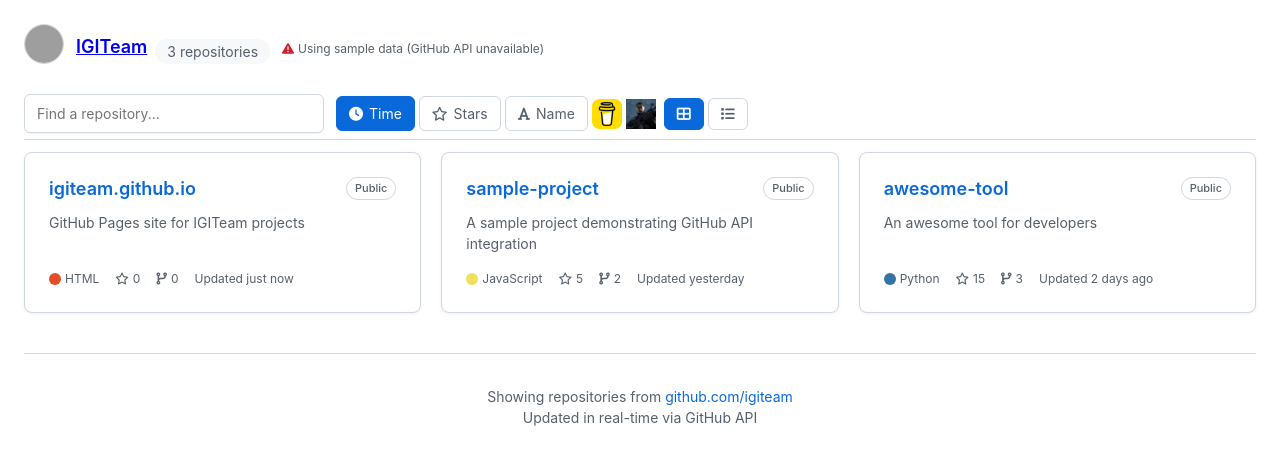
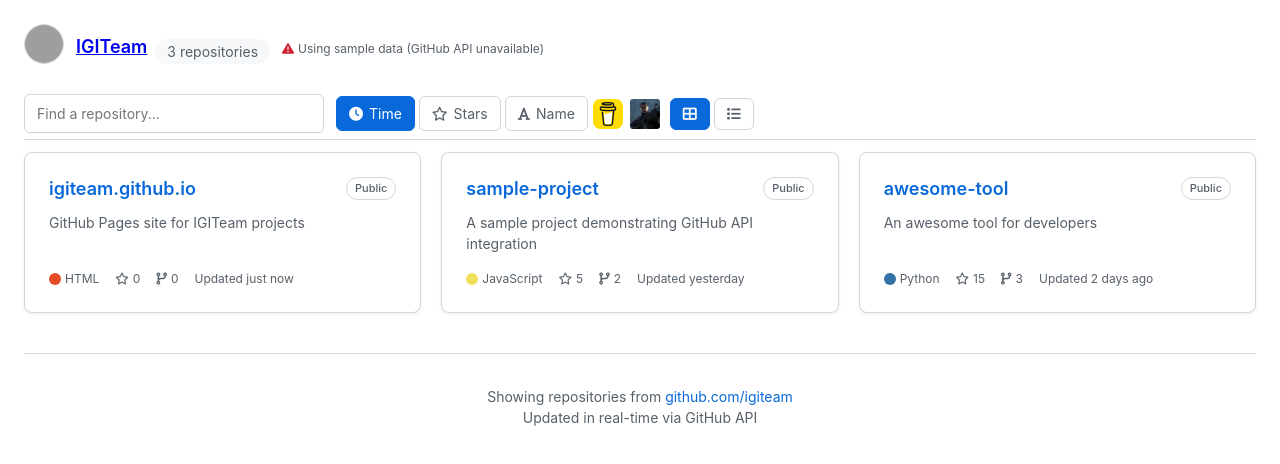
Before and after one commit to igiteam/igiteam.github.com, a plain HTML site: page index.html in a window 1280 px wide. Drawn offline with Linux system fonts and the light colour scheme; no server answers; grey boxes are pictures that could not be loaded.

Commit message:
Update index.html

```diff
--- a/index.html
+++ b/index.html
@@ -603,18 +603,18 @@
                             <i class="fas fa-font"></i>
                             <span class="sort-text">Name</span>
                         </button>
-                        <div style="width: 30px; height: 30px;  display: flex; align-items: center; justify-content: center; cursor: pointer; transition: all 0.3s ease;">
+                        <div style="width: 33px; height: 33px;  display: flex; align-items: center; justify-content: center; cursor: pointer; transition: all 0.3s ease;">
                             <a href="https://buymeacoffee.com/igiteam" target="_blank"
                                 style="display: flex; align-items: center; justify-content: center; width: 100%; height: 100%;">
                                 <img src="https://raw.githubusercontent.com/igiteam/igiteam.github.com/refs/heads/main/apple-icon-120x120.webp"
                                     alt="Buy Me a Coffee" style="width: 30px; height: 30px; display: block;">
                             </a>
                         </div>
-                        <div style="width: 30px; height: 30px;  display: flex; align-items: center; justify-content: center; cursor: pointer; transition: all 0.3s ease;">
+                        <div style="width: 33px; height: 33px;  display: flex; align-items: center; justify-content: center; cursor: pointer; transition: all 0.3s ease;">
                             <a href="https://readme.macosxjs.com/?url=https%3A%2F%2Fgithub.com%2Figiteam%2Figi1-macbook-3d-workstation%2Fblob%2Fmain%2FRELEASE.md" target="_blank"
                                 style="display: flex; align-items: center; justify-content: center; width: 100%; height: 100%;">
                                 <img src="https://raw.githubusercontent.com/igiteam/igiteam.github.com/refs/heads/main/igi1dj.png"
-                                    alt="igi1-release" style="width: 30px; height: 30px; display: block;">
+                                    alt="igi1-release" style="width: 30px; height: 30px; display: block; border-radius: 3px">
                             </a>
                         </div>
                     </div>
```
